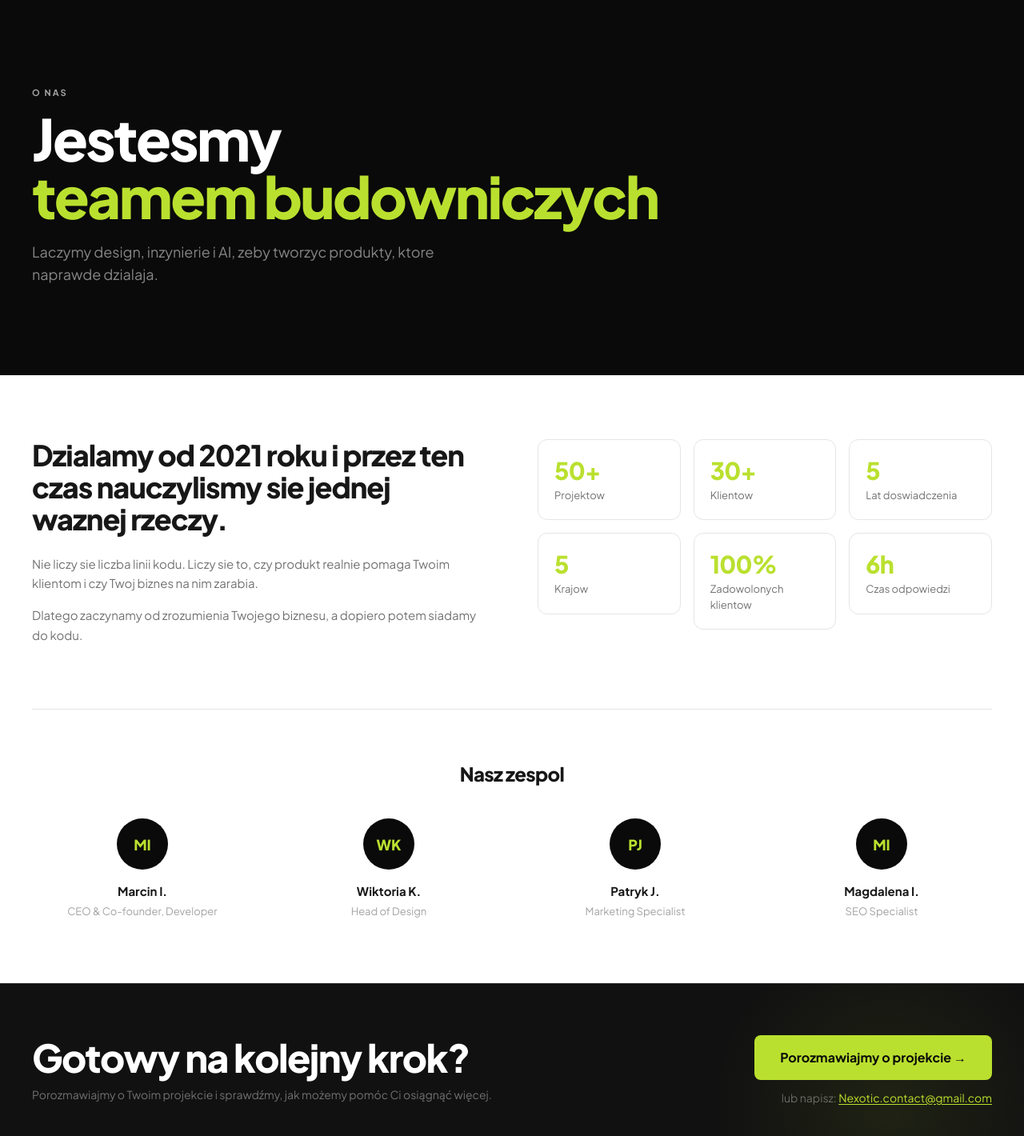
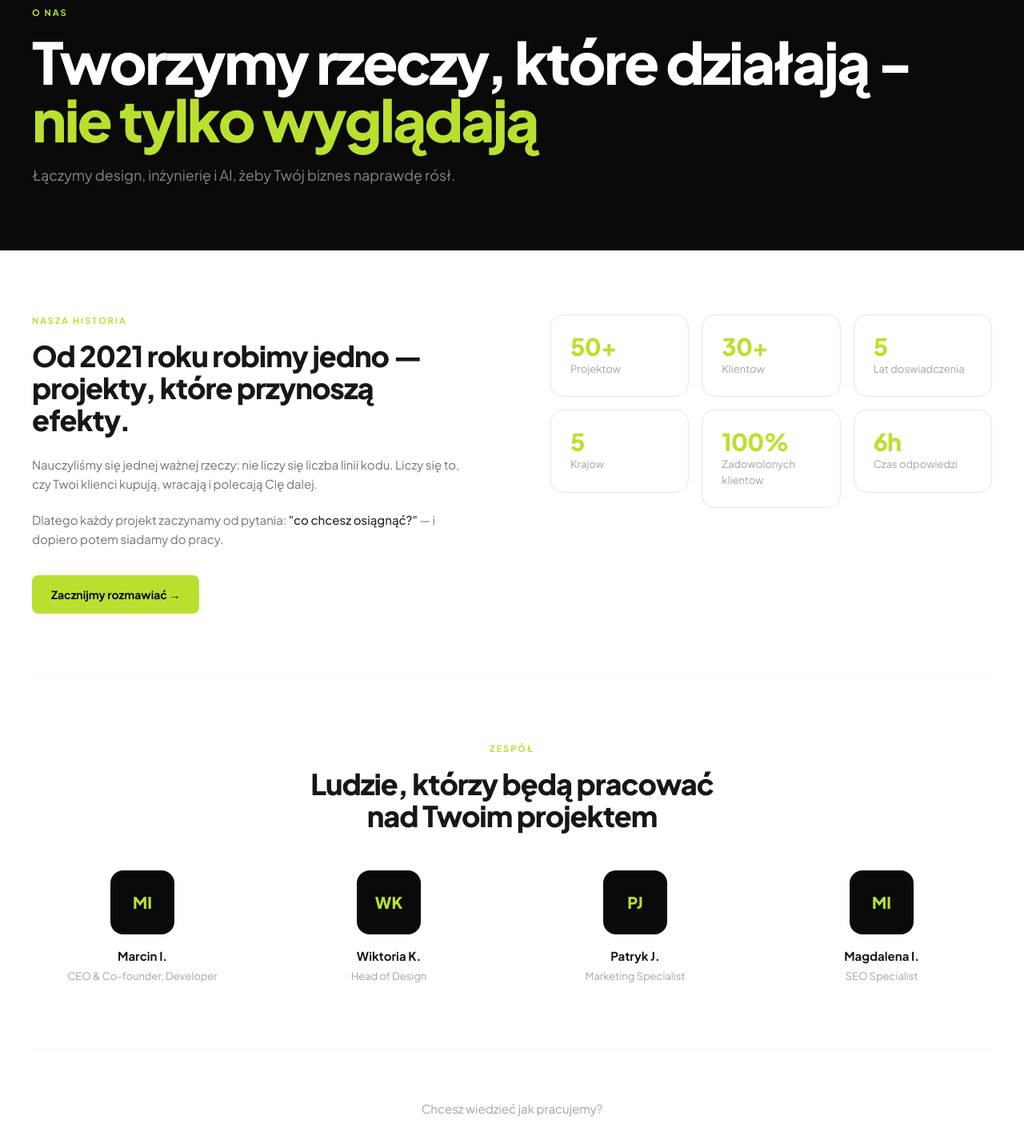
Before and after one commit to mizdebski77/nexotic, a Next.js app: page /o-nas in a window 1280 px wide. Shown: the part 140-1560 px from the top of the page at 80% size. Built offline with nearby package versions, Linux system fonts and the light colour scheme.

Commit message:
About page changed

```diff
--- a/app/o-nas/page.tsx
+++ b/app/o-nas/page.tsx
@@ -1,51 +1,128 @@
-import { TEAM_MEMBERS } from '@/lib/data'
-import { PageHero } from '@/components/ui/PageHero'
-import { AnimatedSection, StaggerContainer, StaggerItem } from '@/components/ui/AnimatedSection'
+import { TEAM_MEMBERS } from "@/lib/data";
+import {
+    AnimatedSection,
+    StaggerContainer,
+    StaggerItem,
+} from "@/components/ui/AnimatedSection";
+import { Button } from "@/components/ui/Button";
 
 const metrics = [
-  {n:'50+',l:'Projektow'},{n:'30+',l:'Klientow'},{n:'5',l:'Lat doswiadczenia'},
-  {n:'5',l:'Krajow'},{n:'100%',l:'Zadowolonych klientow'},{n:'6h',l:'Czas odpowiedzi'},
-]
+    { n: "50+", l: "Projektow" },
+    { n: "30+", l: "Klientow" },
+    { n: "5", l: "Lat doswiadczenia" },
+    { n: "5", l: "Krajow" },
+    { n: "100%", l: "Zadowolonych klientow" },
+    { n: "6h", l: "Czas odpowiedzi" },
+];
 
 export default function ONasPage() {
     return (
         <div className="bg-white pt-[68px]">
-      <PageHero eyebrow="O nas" title="Jestesmy" accent="teamem budowniczych" subtitle="Laczymy design, inzynierie i AI, zeby tworzyc produkty, ktore naprawde dzialaja."/>
+            {/* ── Hero ── */}
+            <div className="bg-ink py-20 px-6 md:px-10">
+                <div className="max-w-site mx-auto">
+                    <div className="text-[11px] font-bold tracking-[2px] uppercase text-lime mb-4">
+                        O nas
+                    </div>
+                    <h1 className="text-4xl md:text-6xl xl:text-7xl font-extrabold tracking-[-2.5px] text-white mb-5 leading-[1.04]">
+                        Tworzymy rzeczy, które działają -<br />
+                        <span className="text-lime">nie tylko wyglądają</span>
+                    </h1>
+                    <p className="text-base md:text-lg text-white/50 max-w-xl leading-relaxed">
+                        Łączymy design, inżynierię i AI, żeby Twój biznes
+                        naprawdę rósł.
+                    </p>
+                </div>
+            </div>
+
+            {/* ── Nasza historia ── */}
             <div className="max-w-site mx-auto px-6 md:px-10 py-20">
-        <div className="grid xl:grid-cols-2 gap-16 items-start mb-20">
+                <div className="grid xl:grid-cols-2 gap-16 xl:gap-24 items-start mb-20">
                     <AnimatedSection>
+                        <div className="text-[11px] font-bold tracking-[2px] uppercase text-lime mb-4">
+                            Nasza historia
+                        </div>
                         <h2 className="text-3xl xl:text-4xl font-extrabold tracking-[-1px] text-neutral-900 mb-6 leading-[1.1]">
-              Dzialamy od 2021 roku i przez ten czas nauczylismy sie jednej waznej rzeczy.
+                            Od 2021 roku robimy jedno — projekty, które
+                            przynoszą efekty.
                         </h2>
-            <p className="text-[15px] text-neutral-500 leading-relaxed mb-4">Nie liczy sie liczba linii kodu. Liczy sie to, czy produkt realnie pomaga Twoim klientom i czy Twoj biznes na nim zarabia.</p>
-            <p className="text-[15px] text-neutral-500 leading-relaxed">Dlatego zaczynamy od zrozumienia Twojego biznesu, a dopiero potem siadamy do kodu.</p>
+                        <p className="text-[15px] text-neutral-500 leading-relaxed mb-5">
+                            Nauczyliśmy się jednej ważnej rzeczy: nie liczy się
+                            liczba linii kodu. Liczy się to, czy Twoi klienci
+                            kupują, wracają i polecają Cię dalej.
+                        </p>
+                        <p className="text-[15px] text-neutral-500 leading-relaxed mb-8">
+                            Dlatego każdy projekt zaczynamy od pytania:{" "}
+                            <span className="text-neutral-800 font-medium">
+                                "co chcesz osiągnąć?"
+                            </span>{" "}
+                            — i dopiero potem siadamy do pracy.
+                        </p>
+                        <Button href="/kontakt" variant="lime" size="md">
+                            Zacznijmy rozmawiać →
+                        </Button>
                     </AnimatedSection>
+
+                    {/* Metrics grid */}
                     <StaggerContainer className="grid grid-cols-2 sm:grid-cols-3 gap-4">
-            {metrics.map(m => (
+                        {metrics.map((m) => (
                             <StaggerItem key={m.l}>
-                <div className="p-5 border border-neutral-200 rounded-xl hover:border-lime/40 transition-colors">
-                  <div className="text-3xl font-extrabold text-lime tracking-tight mb-1">{m.n}</div>
-                  <div className="text-[13px] text-neutral-500">{m.l}</div>
+                                <div className="p-6 border border-neutral-200 rounded-2xl hover:border-lime/40 hover:shadow-[0_0_32px_rgba(200,241,53,0.06)] transition-all duration-300">
+                                    <div className="text-3xl font-extrabold text-lime tracking-tight mb-1 leading-none">
+                                        {m.n}
+                                    </div>
+                                    <div className="text-[13px] text-neutral-400 mt-1">
+                                        {m.l}
+                                    </div>
                                 </div>
                             </StaggerItem>
                         ))}
                     </StaggerContainer>
                 </div>
-        <div className="border-t border-neutral-200 pt-16">
-          <h2 className="text-2xl font-extrabold tracking-tight text-neutral-900 mb-10 text-center">Nasz zespol</h2>
-          <StaggerContainer className="grid grid-cols-2 md:grid-cols-4 gap-8">
-            {TEAM_MEMBERS.map(m => (
+
+                {/* ── Team ── */}
+                <div className="border-t border-neutral-100 pt-20">
+                    <AnimatedSection className="text-center mb-12">
+                        <div className="text-[11px] font-bold tracking-[2px] uppercase text-lime mb-4">
+                            Zespół
+                        </div>
+                        <h2 className="text-3xl xl:text-4xl font-extrabold tracking-[-1px] text-neutral-900 leading-[1.1]">
+                            Ludzie, którzy będą pracować
+                            <br className="hidden md:block" /> nad Twoim
+                            projektem
+                        </h2>
+                    </AnimatedSection>
+
+                    <StaggerContainer className="grid grid-cols-2 md:grid-cols-4 gap-6 xl:gap-8">
+                        {TEAM_MEMBERS.map((m) => (
                             <StaggerItem key={m.name}>
-                <div className="text-center group">
-                  <div className="w-16 h-16 rounded-full bg-ink flex items-center justify-center text-[18px] font-extrabold text-lime mx-auto mb-4 group-hover:bg-lime group-hover:text-ink transition-all duration-200">{m.initials}</div>
-                  <div className="text-[15px] font-bold text-neutral-900 mb-1">{m.name}</div>
-                  <div className="text-[13px] text-neutral-400">{m.role}</div>
+                                <div className="group text-center">
+                                    {/* Avatar */}
+                                    <div className="w-20 h-20 rounded-2xl bg-ink flex items-center justify-center text-xl font-extrabold text-lime mx-auto mb-4 group-hover:bg-lime group-hover:text-ink transition-all duration-300">
+                                        {m.initials}
+                                    </div>
+                                    <div className="text-[15px] font-bold text-neutral-900 mb-1">
+                                        {m.name}
+                                    </div>
+                                    <div className="text-[13px] text-neutral-400">
+                                        {m.role}
+                                    </div>
                                 </div>
                             </StaggerItem>
                         ))}
                     </StaggerContainer>
                 </div>
+
+                {/* ── Bottom CTA ── */}
+                <AnimatedSection className="mt-20 pt-16 border-t border-neutral-100 text-center">
+                    <p className="text-neutral-400 text-[15px] mb-6">
+                        Chcesz wiedzieć jak pracujemy?
+                    </p>
+                    <Button href="/proces" variant="outline-dark" size="lg">
+                        Zobacz nasz proces →
+                    </Button>
+                </AnimatedSection>
             </div>
         </div>
-  )
+    );
 }
```
Also changed, not shown: app/uslugi/page.tsx (+108 -22 lines). Lines whose indentation alone changed are shown as unchanged.
